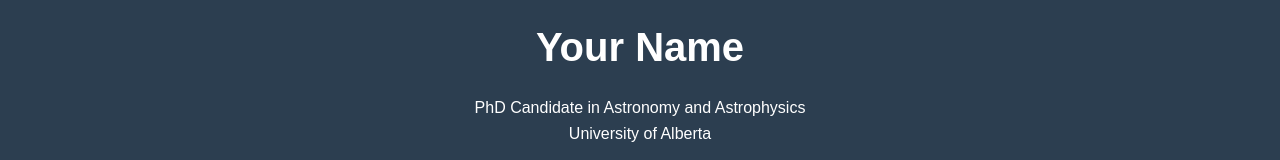
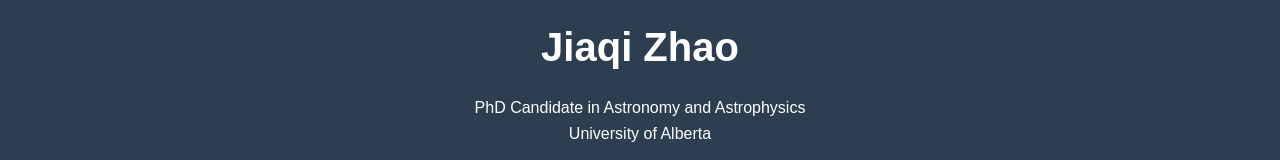
Before and after one commit to PSR-Jake/PSR-Jake.github.io, a plain HTML site: page index.html in a window 1280 px wide. Shown: the top 160 px of the page. Drawn offline with Linux system fonts and the light colour scheme.

Commit message:
Update index.html

```diff
--- a/index.html
+++ b/index.html
@@ -57,7 +57,7 @@
 </head>
 <body>
     <header>
-        <h1>Your Name</h1>
+        <h1>Jiaqi Zhao</h1>
         <p>PhD Candidate in Astronomy and Astrophysics<br>University of Alberta</p>
     </header>
 
```
